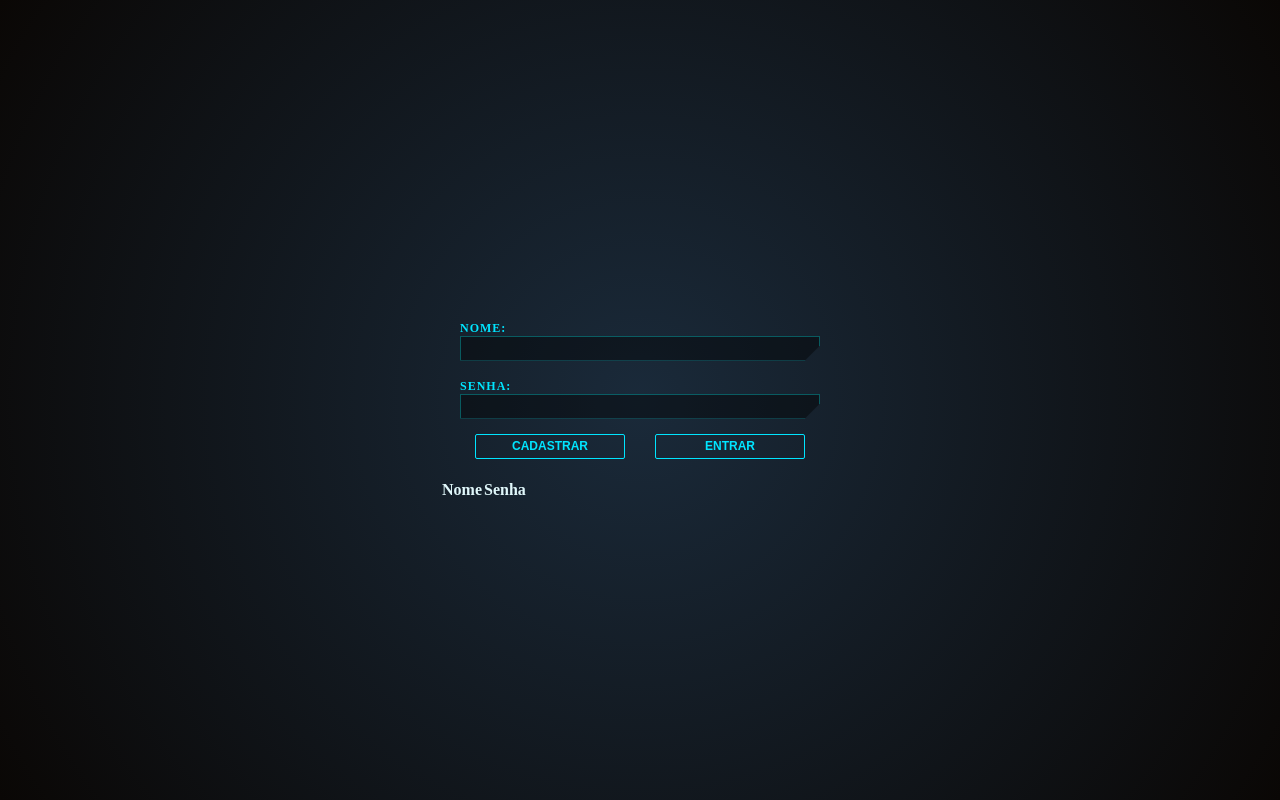
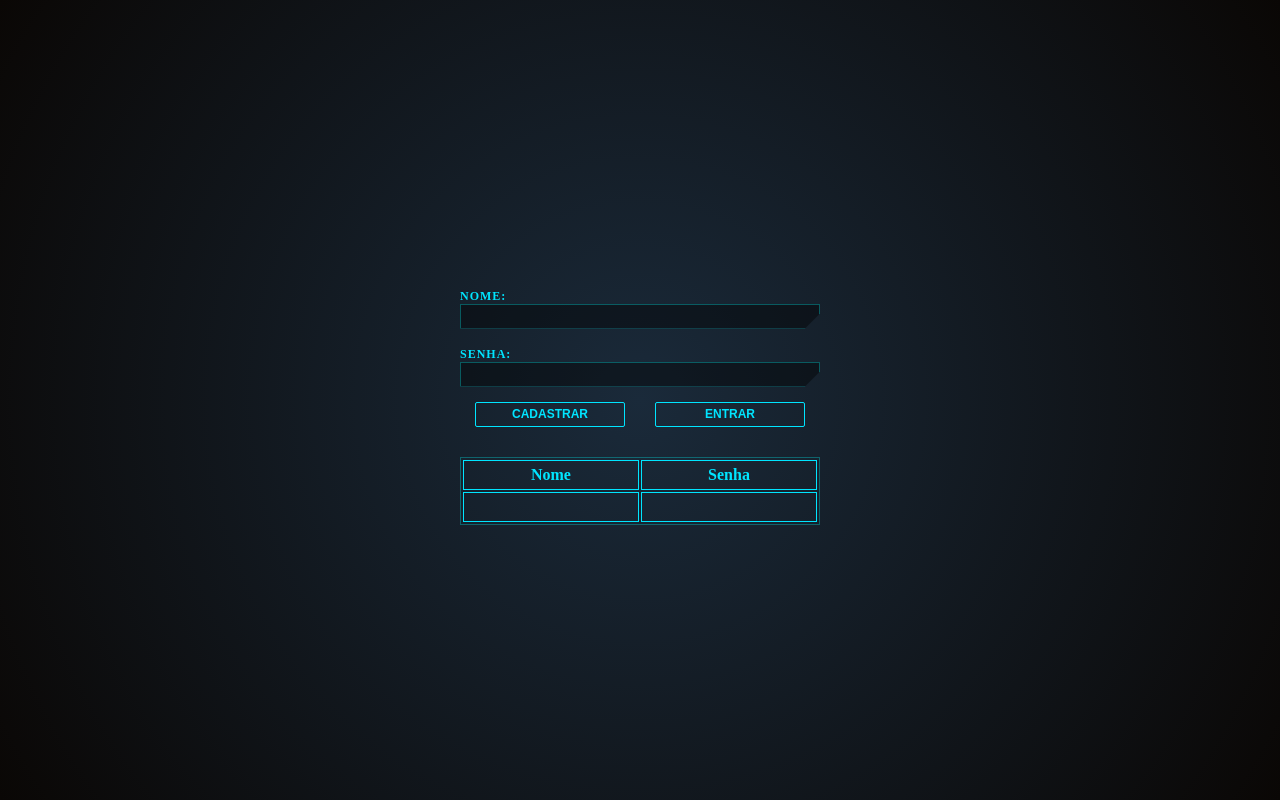
Before and after one commit to JulianPedroDeAlexandre/estudos-react, a React (Vite) app in the folder formulario-com-tabela - exe/: page / in a window 1280 px wide. Built offline with nearby package versions, Linux system fonts and the light colour scheme.

Commit message:
feat: implementar a verificação de valores vazios e a inserção dos valores de inputs na tabela

```diff
--- a/formulario-com-tabela - exe/src/App.jsx
+++ b/formulario-com-tabela - exe/src/App.jsx
@@ -19,7 +19,14 @@ function App() {
   }
 
   function cadastrar(){
-
+    if(!nome || !senha){
+      return alert("preencha o formulario")
+    }else{
+      setNomeTable(nome);
+      setSenhaTable(senha);
+      setNome("");
+      setSenha("");
+    }
   }
 
   function entrar (){
--- a/formulario-com-tabela - exe/src/components/table/Table.module.css
+++ b/formulario-com-tabela - exe/src/components/table/Table.module.css
@@ -0,0 +1,25 @@
+.tabela{
+    max-width: 400px;
+    width: 100%;
+    display: flex;
+    justify-content: center;
+}
+
+table{
+    width: 360px;
+    margin: 10px;
+    border: 1px solid var(--border);
+    color: var(--blue);
+    text-align: center;
+
+}
+
+td, th{
+    width: 180px;
+    height: 30px;
+    border: 1px solid var(--blue);
+}
+
+td{
+    color: var(--orange);
+}
```
